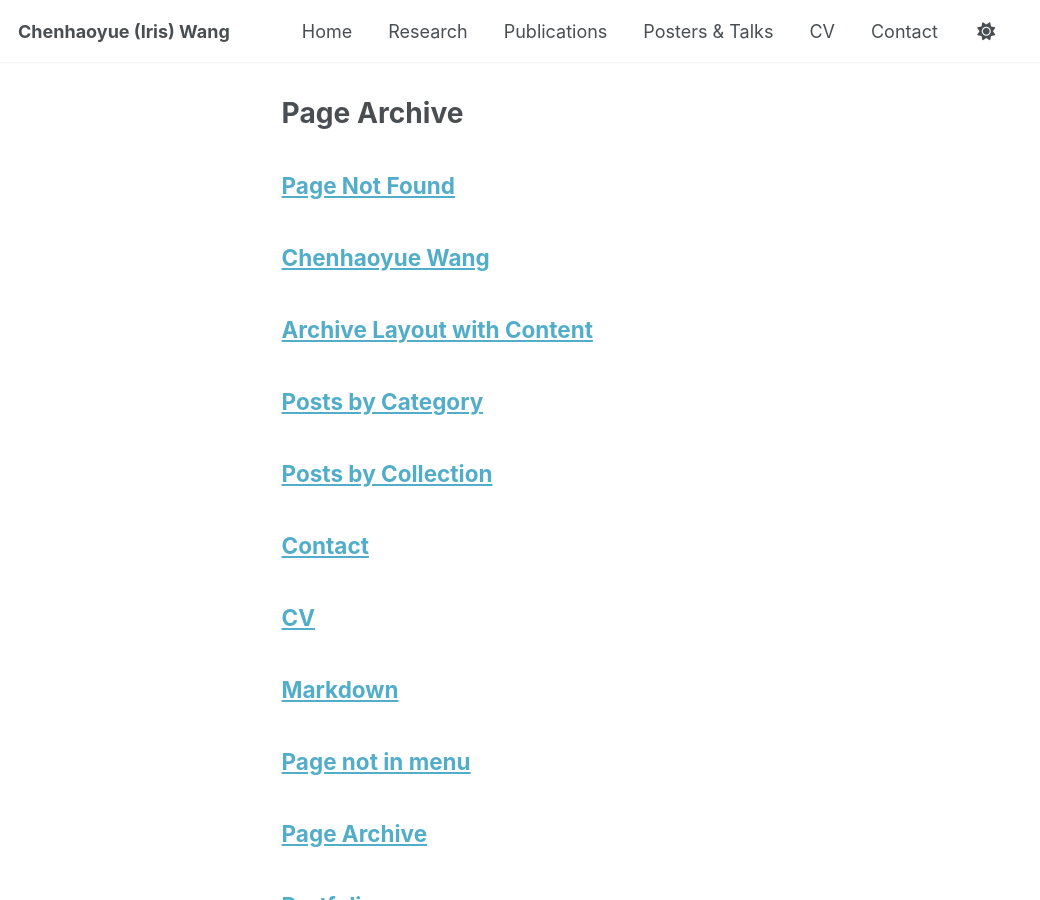
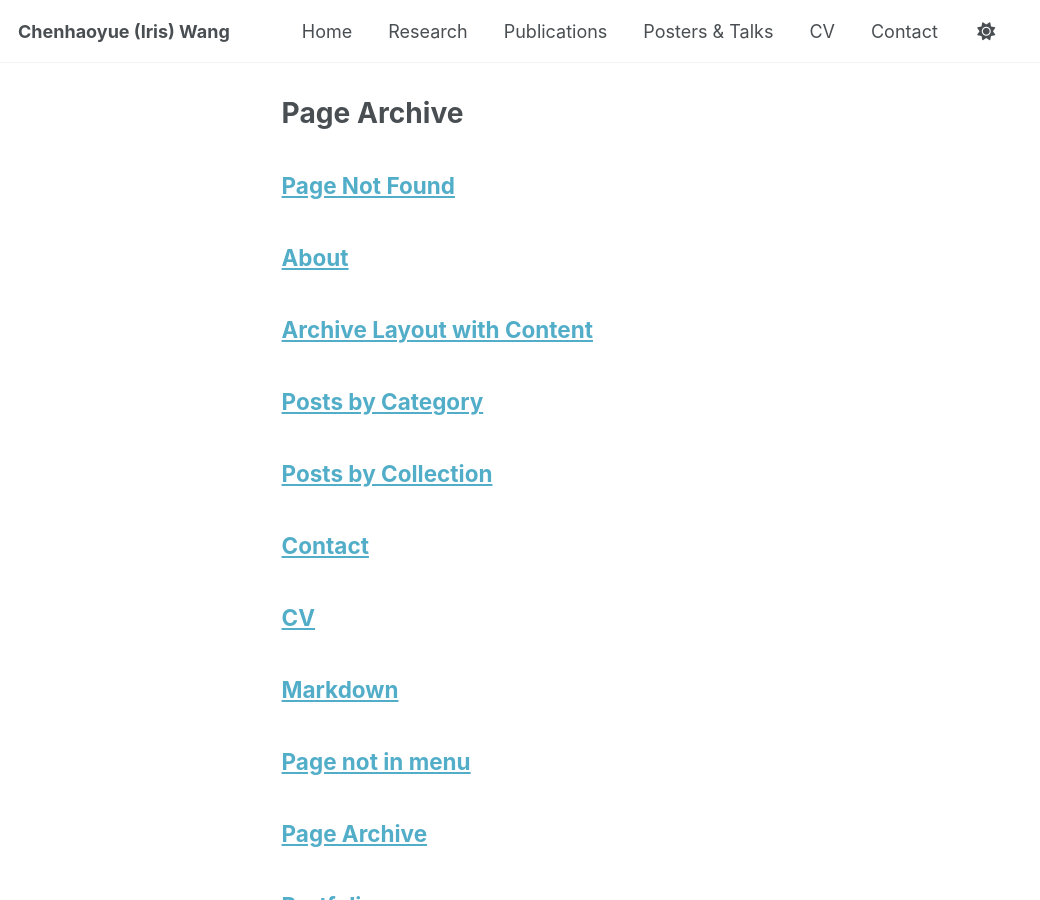
Before and after one commit to Iris-wang-233/Iris-Wang-233.github.io, a Jekyll site: the page built from _pages/page-archive.html, in a window 1280 px wide and 900 px high. Shown: the whole window, without its empty margins (0-1040 px from the left). Built offline with Jekyll 4.4.1, drawn with Linux system fonts in a browser that asks for light colours; a script that is not in the unit is left out.

Commit message:
Update title and permalink in about page

```diff
--- a/_pages/about.md
+++ b/_pages/about.md
@@ -1,7 +1,7 @@
 ---
 layout: single
-title: "Chenhaoyue Wang"
-permalink: /
+title: "About"
+permalink: /about/
 author_profile: true
 ---
 Hi, I’m **Chenhaoyue Wang**,
```
